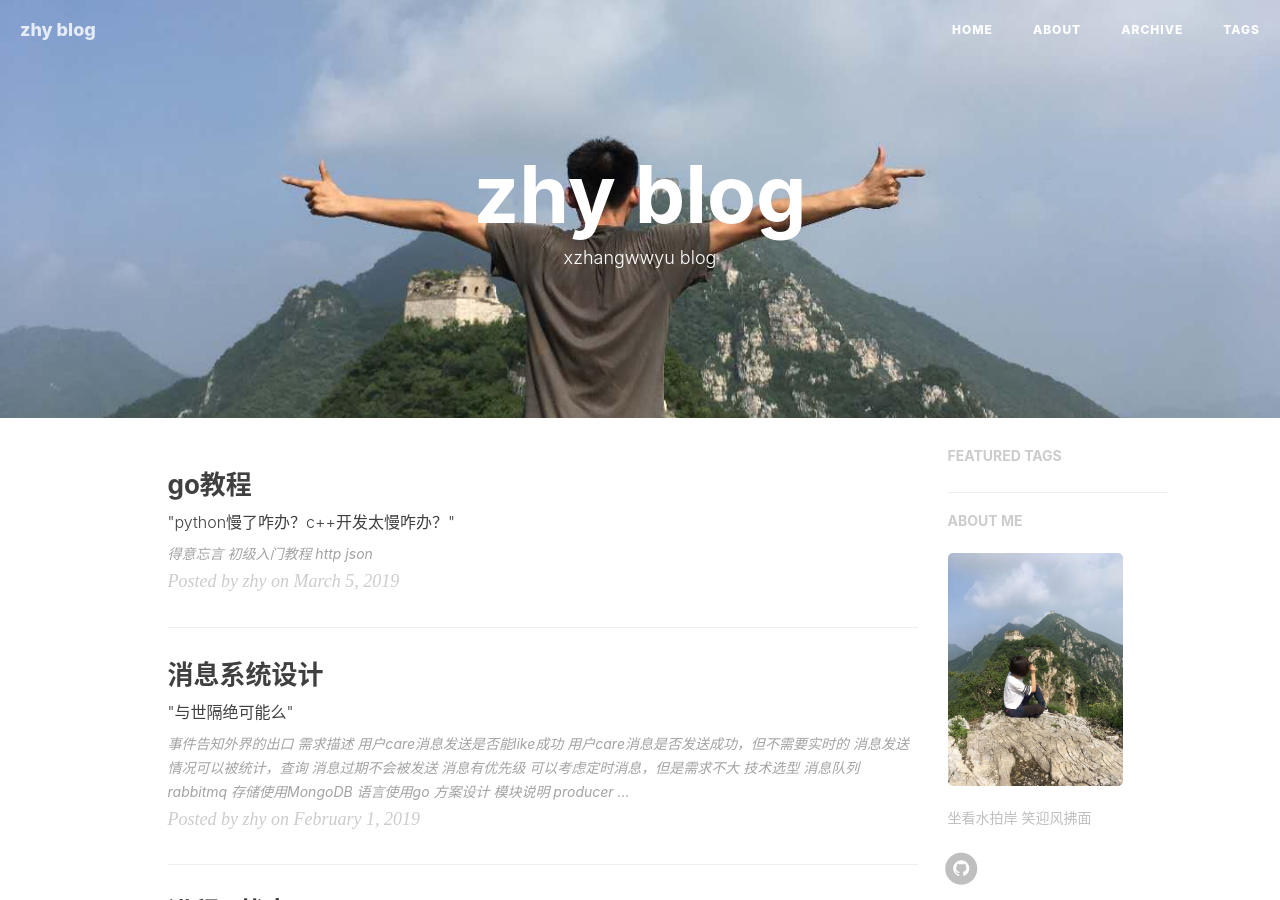
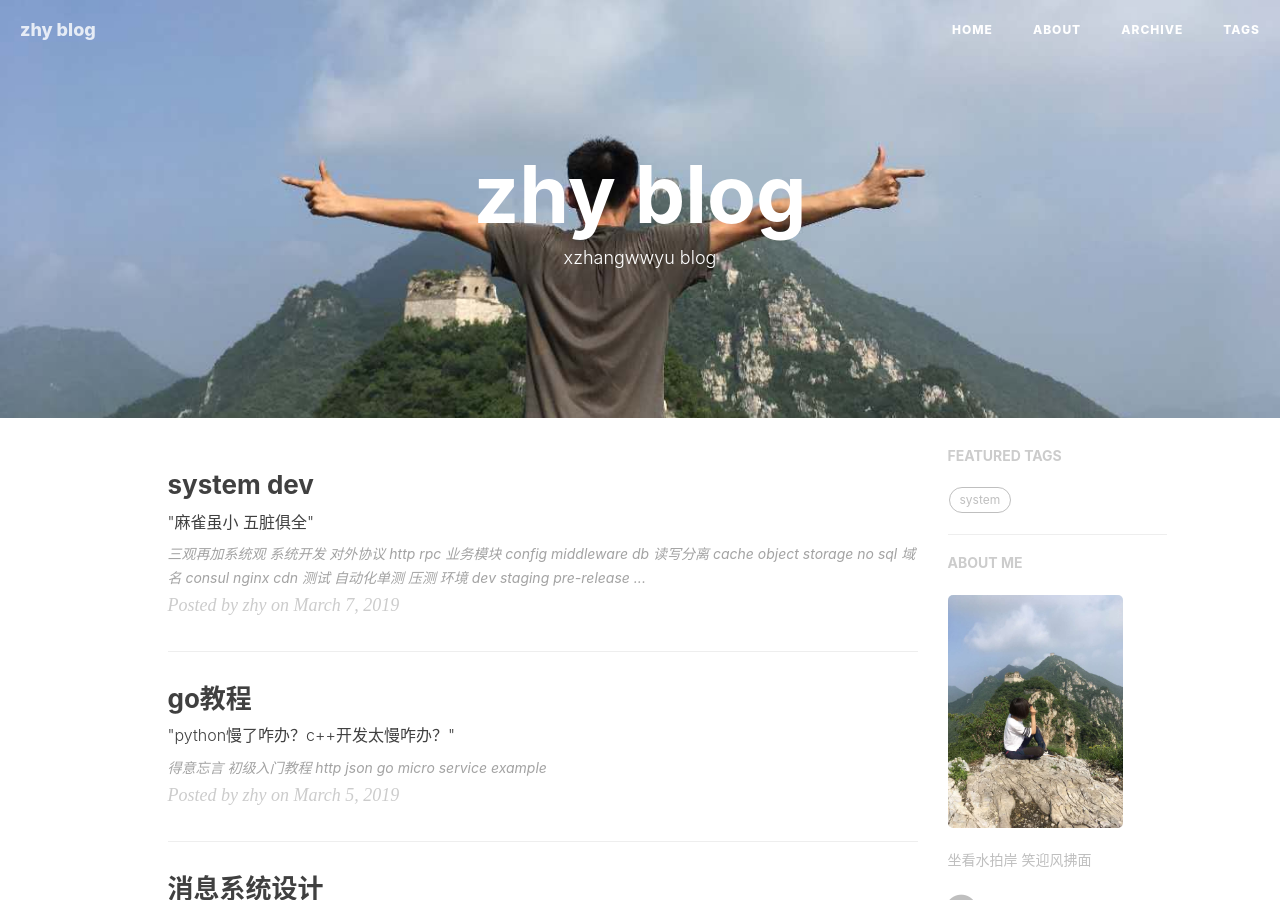
Before and after one commit to xzhangwwyu/xzhangwwyu.github.io, a Jekyll site: the page built from index.html, in a window 1280 px wide and 900 px high. Built offline with Jekyll 4.4.1, drawn with Linux system fonts in a browser that asks for light colours; nearby versions of some CDN libraries; the list of posts is cut into pages by our own code; comment, search, counter and statistics services are not loaded.

Commit message:
feat: add system develop

```diff
--- a/_posts/2019-03-05-go教程.markdown
+++ b/_posts/2019-03-05-go教程.markdown
@@ -14,3 +14,4 @@ tags:
 
 # 初级入门教程
 * [http json](https://thenewstack.io/make-a-restful-json-api-go/){:target="_blank"}
+* [go micro service example](){:target="_blank"}
--- /dev/null
+++ b/_posts/2019-03-07-system-dev.markdown
@@ -0,0 +1,53 @@
+---
+layout:     post
+title:      "system dev"
+subtitle:   " \"麻雀虽小 五脏俱全\""
+date:       2019-03-07 12:12:31
+author:     "zhy"
+catalog: true
+header-img: "img/home-bg.jpg"
+tags:
+    - system
+---
+
+> 三观再加系统观
+
+# 系统开发
+
+## 对外协议
+* http
+* rpc
+
+## 业务模块
+* config
+* middleware
+* db 读写分离
+* cache
+* object storage
+* no sql
+
+# 域名
+* consul
+* nginx
+* cdn
+
+# 测试
+* 自动化单测
+* 压测
+
+# 环境
+* dev
+* staging
+* pre-release
+* 小流量
+* 全流量
+
+# 异步任务
+* rabbitmq
+* 任务查看重试
+
+# 外围服务
+* 消息通知
+
+# 参考文档
+* [系统设计](https://github.com/donnemartin/system-design-primer){:target="_blank"}
```
Also changed, not shown: 1 other file.
